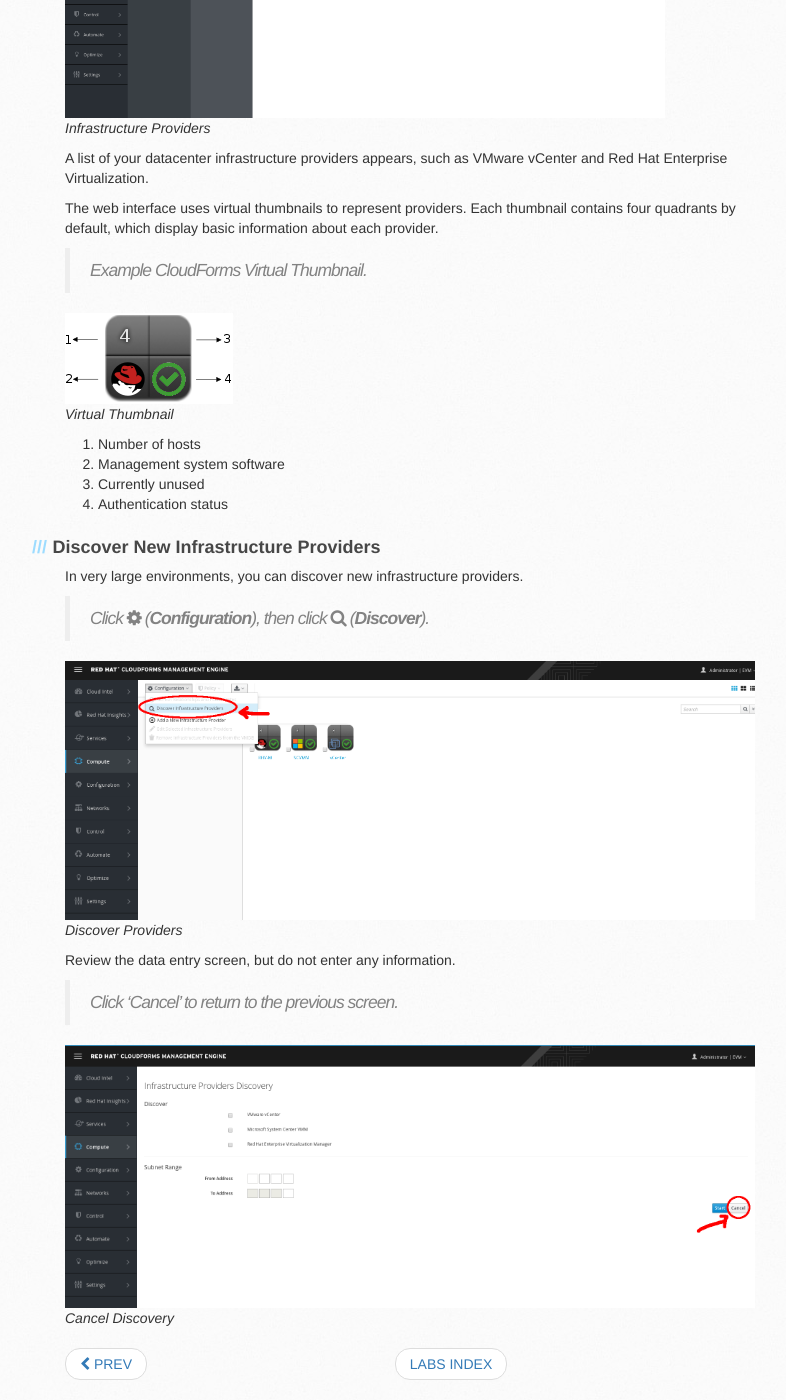
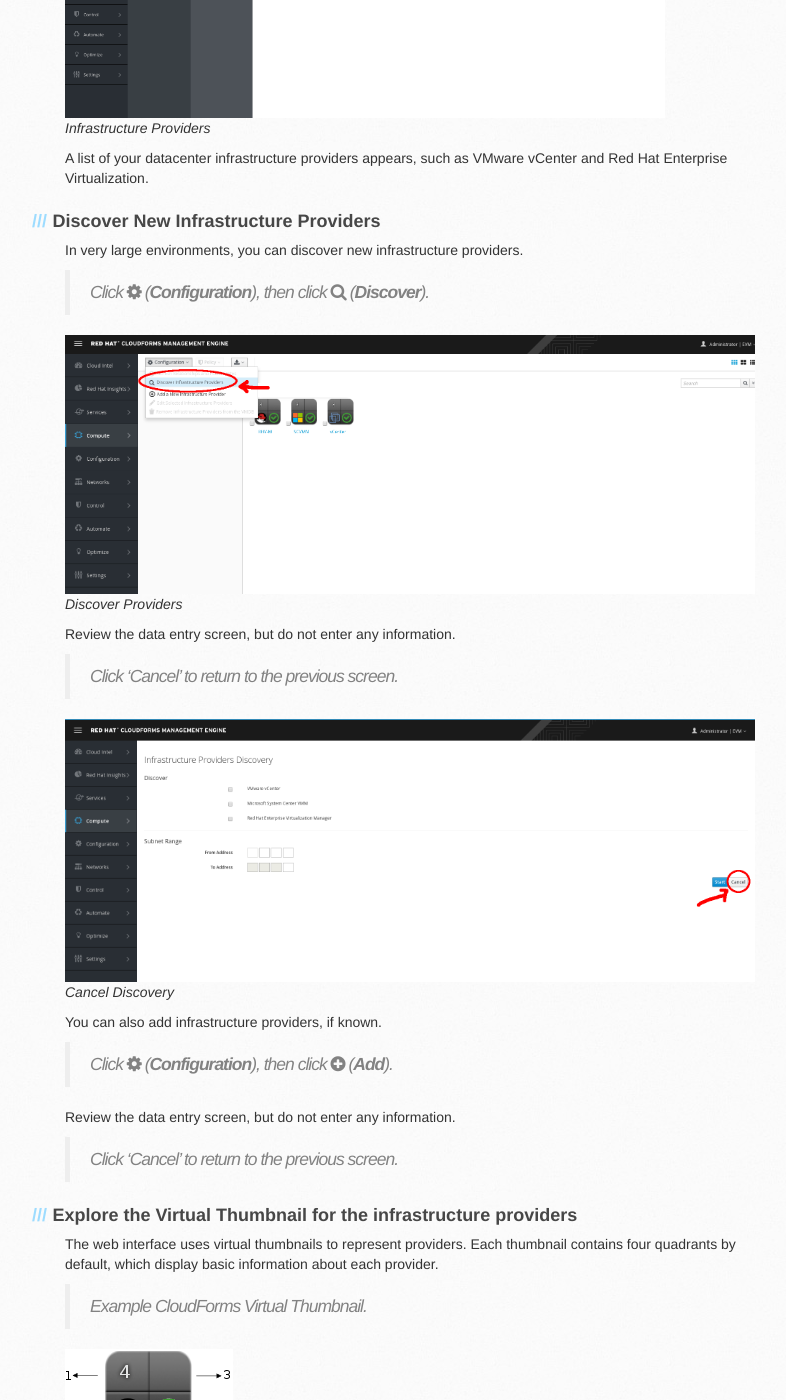
Before and after one commit to mnuirian/cloudforms-workshops, a Jekyll site: the page built from www-default/workshop-lab-2.md, in a window 1280 px wide and 1400 px high, scrolled down 686 px. Shown: the whole window, without its empty margins (105-891 px from the left). Built offline with Jekyll 4.4.1, drawn with Linux system fonts in a browser that asks for light colours; some web fonts are replaced; some of the changed text lies outside the part shown.

Commit message:
Reorganized content

```diff
--- a/www-default/workshop-lab-2.md
+++ b/www-default/workshop-lab-2.md
@@ -20,18 +20,6 @@
 
 A list of your datacenter infrastructure providers appears, such as VMware vCenter and Red Hat Enterprise Virtualization.
 
-The web interface uses virtual thumbnails to represent providers. Each thumbnail contains four quadrants by default, which display basic information about each provider.
-
-> Example CloudForms Virtual Thumbnail.
-
-<img alt="CloudForms Virtual Thumbnail" src="{{ site.baseurl }}/www-default/screenshots/cfme-virt-thumbnail.png"/><br/>
-*Virtual Thumbnail*
-
-1. Number of hosts
-2. Management system software
-3. Currently unused
-4. Authentication status
-
 ### Discover New Infrastructure Providers
 
 In very large environments, you can discover new infrastructure providers.
@@ -47,3 +35,25 @@
 
 <img alt="CloudForms Discover Infrastructure Providers Cancel" src="{{ site.baseurl }}/www-default/screenshots/cfme-nav-discover-infra-providers-cancel.png"/><br/>
 *Cancel Discovery*
+
+You can also add infrastructure providers, if known.
+
+> Click <i class="fa fa-cog" aria-hidden="true"></i> (**Configuration**), then click <i class="fa fa-plus-circle" aria-hidden="true"></i> (**Add**).
+
+Review the data entry screen, but do not enter any information.
+
+>  Click 'Cancel' to return to the previous screen.
+
+### Explore the Virtual Thumbnail for the infrastructure providers
+
+The web interface uses virtual thumbnails to represent providers. Each thumbnail contains four quadrants by default, which display basic information about each provider.
+
+> Example CloudForms Virtual Thumbnail.
+
+<img alt="CloudForms Virtual Thumbnail" src="{{ site.baseurl }}/www-default/screenshots/cfme-virt-thumbnail.png"/><br/>
+*Virtual Thumbnail*
+
+1. Number of hosts
+2. Management system software
+3. Currently unused
+4. Authentication status
```
